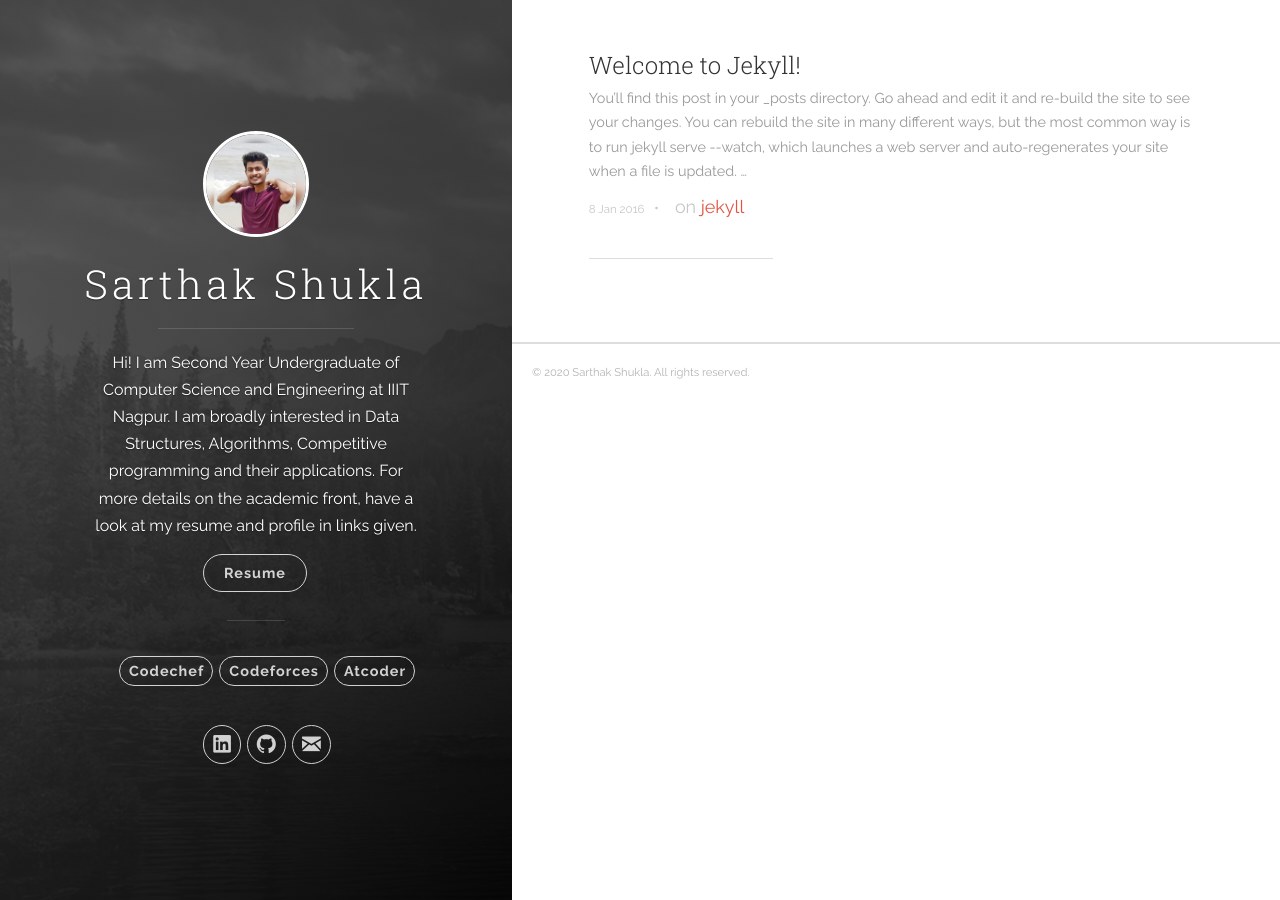
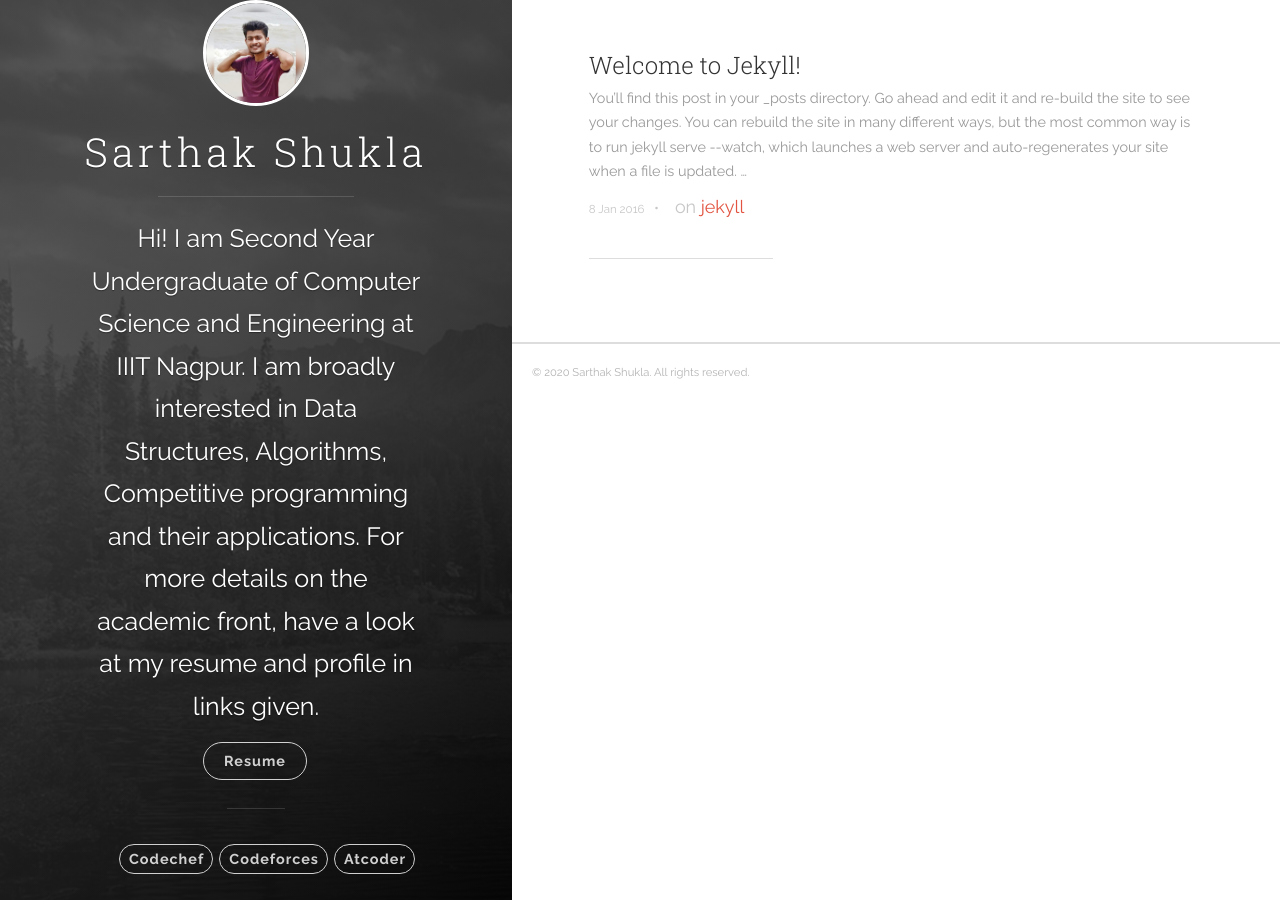
Before and after one commit to sarthakeddy/sarthakeddy.github.io, a Jekyll site: the page built from index.html, in a window 1280 px wide. Built offline with Jekyll 4.4.1, drawn with Linux system fonts in a browser that asks for light colours; the list of posts is cut into pages by our own code.

Commit message:
Font size

```diff
--- a/_includes/head.html
+++ b/_includes/head.html
@@ -27,7 +27,6 @@
   <meta property="og:title" content="{% if page.title %}{{ page.title }}{% else %}{{ site.title }}{% endif %}">
   <meta property="og:description" content="{% if page.excerpt %}{{ page.excerpt | strip_html }}{% else %}{{ site.description }}{% endif %}">
   <meta property="og:image" content="{{ site.baseurl }}/images/favicons/favicon-194x194.png" />
-
   <link rel="apple-touch-icon" sizes="57x57" href="{{ site.baseurl }}/images/favicons/apple-touch-icon-57x57.png">
   <link rel="apple-touch-icon" sizes="60x60" href="{{ site.baseurl }}/images/favicons/apple-touch-icon-60x60.png">
   <link rel="apple-touch-icon" sizes="72x72" href="{{ site.baseurl }}/images/favicons/apple-touch-icon-72x72.png">
--- a/_includes/header.html
+++ b/_includes/header.html
@@ -13,7 +13,7 @@
           <h1 class="panel-cover__title panel-title">{{ site.title }}</h1>
         </a>
         <hr class="panel-cover__divider">
-        <p class="panel-cover__description"  font-size="25px">{{ site.description }}</p>
+        <p class="panel-cover__description"  style="font-size:25px">{{ site.description }}</p>
         <nav class="cover-navigation cover-navigation--primary">
             <ul class="navigation">
               <li class="navigation__item"><a href="resume.pdf" title="link to resume" class="resume-button">Resume</a></li>
@@ -23,7 +23,6 @@
     </div>
         <div class="navigation-wrapper">
 
-          <!-- <p font-size="25px">Have a look at my </p> -->
           <nav class="cover-navigation navigation--social">
             <ul class="navigation">
 
@@ -100,7 +99,7 @@
 
             </ul>
           </nav>
-          <!-- <hr class="panel-cover__divider"> -->
+          <hr class="panel-cover__divider">
         </div>
 
       <!-- </div> -->
```
